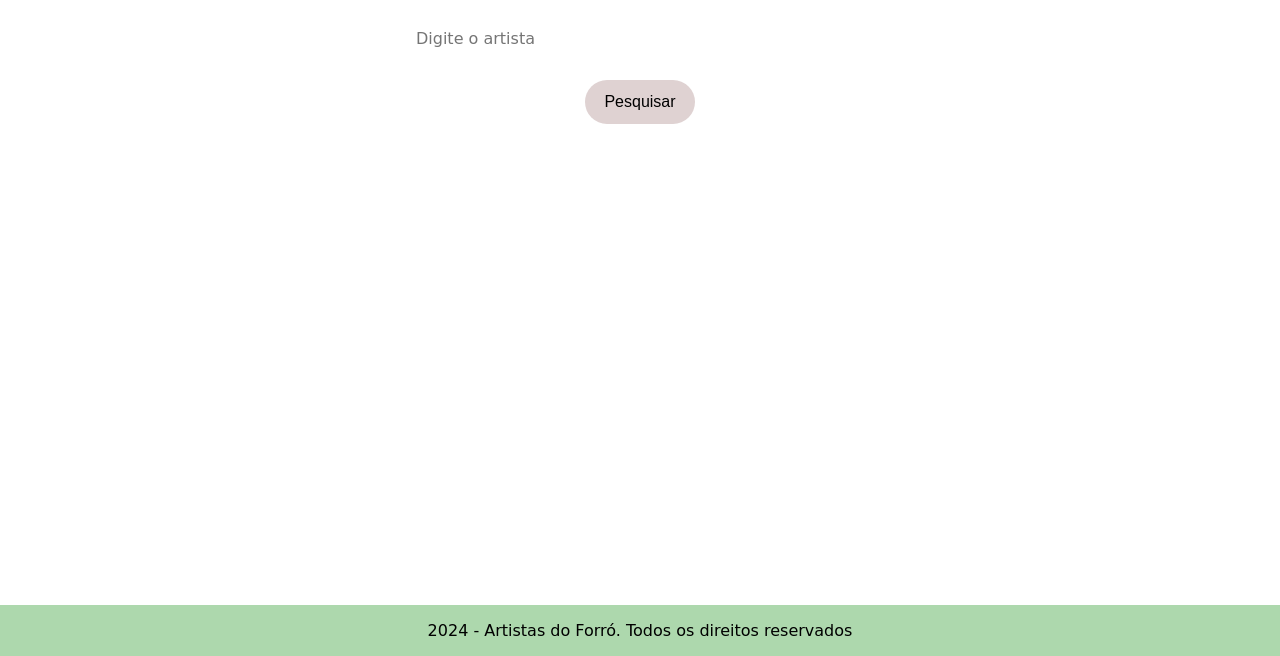
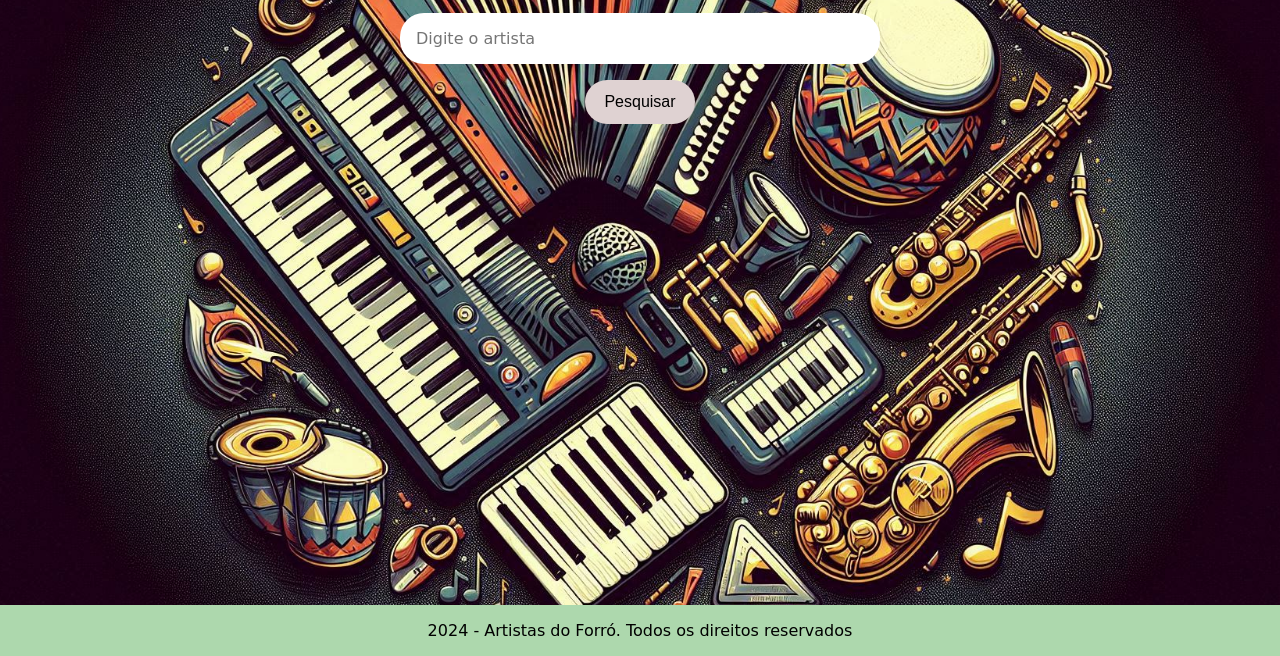
Before and after one commit to neiasantiago/Artistas-do-Forr-, a plain HTML site: page index.html in a window 1280 px wide. Shown: the part 144-800 px from the top of the page. Drawn offline with Linux system fonts and the light colour scheme.

Commit message:
Update index.html

```diff
--- a/index.html
+++ b/index.html
@@ -8,7 +8,7 @@
     <title>Forró</title>
     <style>
         body {
-            background-image: url("imagens/_4044c475-4d2d-44c1-a4c7-48e4105893c6.jpeg");
+            background-image: url("_4044c475-4d2d-44c1-a4c7-48e4105893c6.jpeg");
         }
     </style>
 </head>
```
